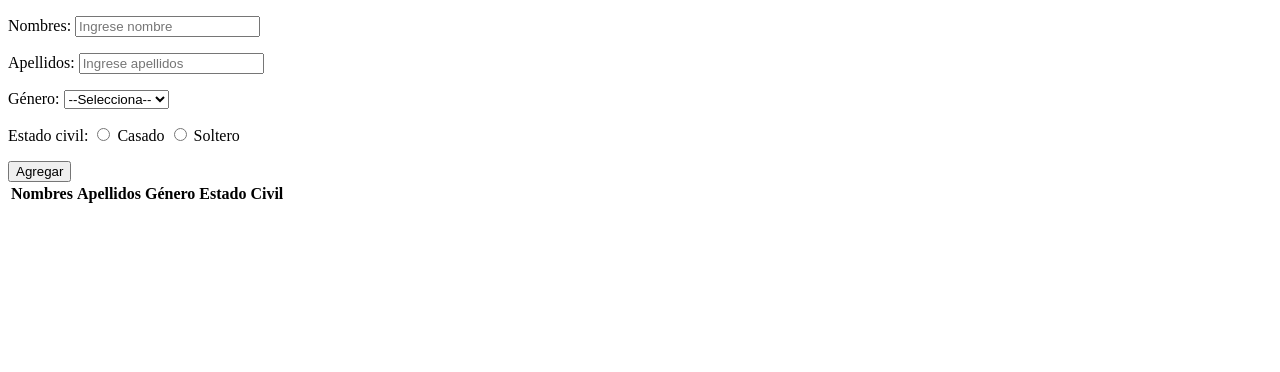
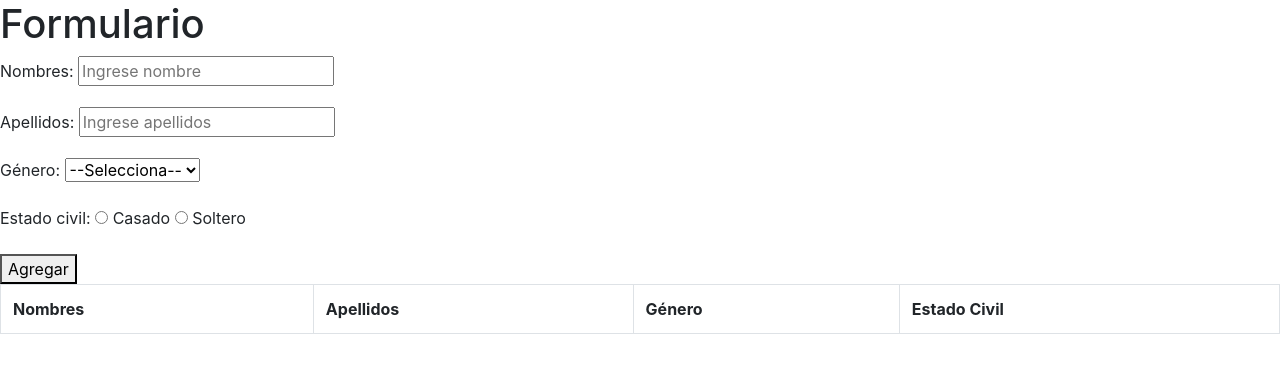
Before and after one commit to JUAN-JOSE5/EjercicioScript, a plain HTML site: page index.html in a window 1280 px wide. Drawn offline with nearby package versions, Linux system fonts and the light colour scheme.

Commit message:
BOOTSTRAP

```diff
--- a/index.html
+++ b/index.html
@@ -5,9 +5,11 @@
     <meta name="viewport" content="width=device-width, initial-scale=1.0">
     <meta http-equiv="X-UA-Compatible" content="ie=edge">
     <title>Document</title>
-    <link rel="stylesheet" href="style.css">
+    <link rel="stylesheet" href="https://stackpath.bootstrapcdn.com/bootstrap/4.3.1/css/bootstrap.min.css" integrity="sha384-ggOyR0iXCbMQv3Xipma34MD+dH/1fQ784/j6cY/iJTQUOhcWr7x9JvoRxT2MZw1T" crossorigin="anonymous">
 </head>
 <body>
+    <nav id="">
+    <h1>Formulario</h1>
     <form>
         <p class="parrafo">
             <label>Nombres: </label> <input     type="text" id="nombre"     placeholder="Ingrese nombre">
@@ -34,14 +36,18 @@
         <button id="boton" type="submit">Agregar</button>
     </div>
 
-    <table id="tabla">
+    <table id="tabla" class="table table-bordered">
         <tr class="ancho">
-            <th>Nombres</th>
-            <th>Apellidos</th>
-            <th>Género</th>
-            <th>Estado Civil</th>
+            <th >Nombres</th>
+            <th >Apellidos</th>
+            <th >Género</th>
+            <th >Estado Civil</th>
         </tr>
     </table>
+   </nav>
     <script src="script.js"></script>
+<script src="https://code.jquery.com/jquery-3.3.1.slim.min.js" integrity="sha384-q8i/X+965DzO0rT7abK41JStQIAqVgRVzpbzo5smXKp4YfRvH+8abtTE1Pi6jizo" crossorigin="anonymous"></script>
+<script src="https://cdnjs.cloudflare.com/ajax/libs/popper.js/1.14.7/umd/popper.min.js" integrity="sha384-UO2eT0CpHqdSJQ6hJty5KVphtPhzWj9WO1clHTMGa3JDZwrnQq4sF86dIHNDz0W1" crossorigin="anonymous"></script>
+<script src="https://stackpath.bootstrapcdn.com/bootstrap/4.3.1/js/bootstrap.min.js" integrity="sha384-JjSmVgyd0p3pXB1rRibZUAYoIIy6OrQ6VrjIEaFf/nJGzIxFDsf4x0xIM+B07jRM" crossorigin="anonymous"></script>
 </body>
 </html>
```
